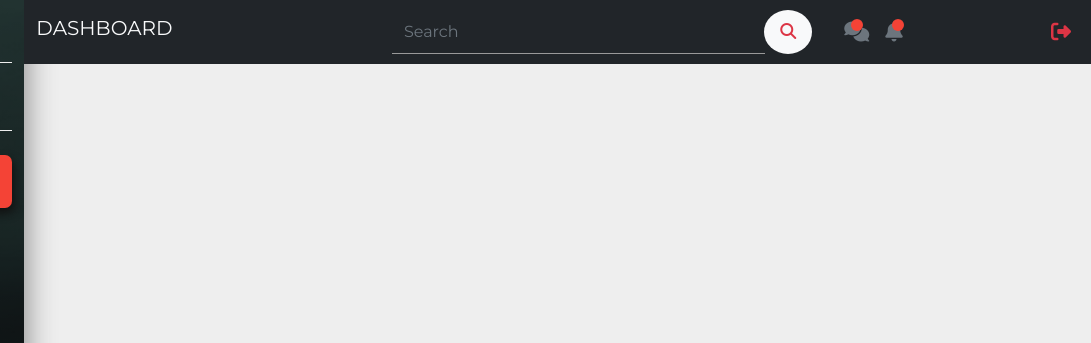
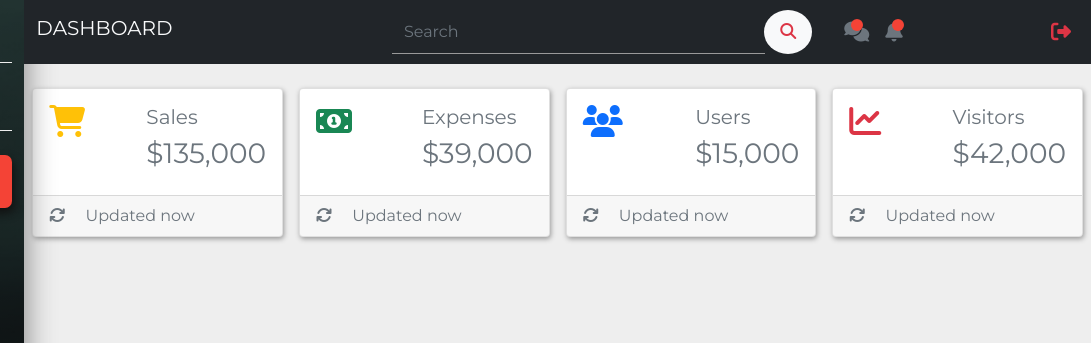
Before and after one commit to RaisaBernardes/admin-dashboard, a plain HTML site: page index.html in a window 1280 px wide. Shown: the top 343 px of the page, 189-1280 px from the left. Drawn offline with nearby package versions, Linux system fonts and the light colour scheme.

Commit message:
cards section done

```diff
--- a/index.html
+++ b/index.html
@@ -19,8 +19,8 @@
   <body>
 
     <!--navbar-->
-    <nav class="navbar navbar-expand-md navbar-light p-0">
-      <button class="navbar-toggler ml-auto bg-light" type="button" data-bs-toggle="collapse" data-bs-target="#myNavbar">
+    <nav class="navbar navbar-expand-md navbar-light p-2">
+      <button class="navbar-toggler ms-auto mb-2 bg-light" type="button" data-bs-toggle="collapse" data-bs-target="#myNavbar">
         <span class="navbar-toggler-icon"></span>
       </button>
       <div class="collapse navbar-collapse" id="myNavbar">
@@ -99,6 +99,91 @@
     <!-- end of modal -->
 
 
+    <!-- cards -->
+    <section>
+      <div class="container-fluid">
+        <div class="row">
+          <div class="col-xl-10 col-lg-9 col-md-8 ms-auto"> <!--ATTENTION ml-auto-->
+            <div class="row pt-md-5 mt-md-3 mb-5">
+              <div class="col-xl-3 col-sm-6 p-2">
+                <div class="card card-common">
+                  <div class="card-body">
+                    <div class="d-flex justify-content-between">
+                      <i class="fas fa-shopping-cart fa-2x text-warning"></i>
+                      <div class="text-right text-secondary">
+                        <h5>Sales</h5>
+                        <h3>$135,000</h3>
+                      </div>
+                    </div>
+                  </div>
+                  <div class="card-footer text-secondary">
+                    <i class="fas fa-sync me-3"></i>
+                    <span>Updated now</span>
+                  </div>
+                </div>
+              </div>
+              <div class="col-xl-3 col-sm-6 p-2">
+                <div class="card card-common">
+                  <div class="card-body">
+                    <div class="d-flex justify-content-between">
+                      <i class="fas fa-money-bill-alt fa-2x text-success"></i>
+                      <div class="text-right text-secondary">
+                        <h5>Expenses</h5>
+                        <h3>$39,000</h3>
+                      </div>
+                    </div>
+                  </div>
+                  <div class="card-footer text-secondary">
+                    <i class="fas fa-sync me-3"></i>
+                    <span>Updated now</span>
+                  </div>
+                </div>
+              </div>
+              <div class="col-xl-3 col-sm-6 p-2">
+                <div class="card card-common">
+                  <div class="card-body">
+                    <div class="d-flex justify-content-between">
+                      <i class="fas fa-users fa-2x text-primary"></i>
+                      <div class="text-right text-secondary">
+                        <h5>Users</h5>
+                        <h3>$15,000</h3>
+                      </div>
+                    </div>
+                  </div>
+                  <div class="card-footer text-secondary">
+                    <i class="fas fa-sync me-3"></i>
+                    <span>Updated now</span>
+                  </div>
+                </div>
+              </div>
+              <div class="col-xl-3 col-sm-6 p-2">
+                <div class="card card-common">
+                  <div class="card-body">
+                    <div class="d-flex justify-content-between">
+                      <i class="fas fa-chart-line fa-2x text-danger"></i>
+                      <div class="text-right text-secondary">
+                        <h5>Visitors</h5>
+                        <h3>$42,000</h3>
+                      </div>
+                    </div>
+                  </div>
+                  <div class="card-footer text-secondary">
+                    <i class="fas fa-sync me-3"></i>
+                    <span>Updated now</span>
+                  </div>
+                </div>
+              </div>
+            </div>
+          </div>
+
+        </div>
+      </div>
+    </section>
+    <!-- end of cards -->
+
+
+
+
     <script src="https://cdn.jsdelivr.net/npm/bootstrap@5.1.3/dist/js/bootstrap.bundle.min.js" integrity="sha384-ka7Sk0Gln4gmtz2MlQnikT1wXgYsOg+OMhuP+IlRH9sENBO0LRn5q+8nbTov4+1p" crossorigin="anonymous"></script>
     <script src="https://cdn.jsdelivr.net/npm/@popperjs/core@2.10.2/dist/umd/popper.min.js" integrity="sha384-7+zCNj/IqJ95wo16oMtfsKbZ9ccEh31eOz1HGyDuCQ6wgnyJNSYdrPa03rtR1zdB" crossorigin="anonymous"></script>
     <script src="https://cdn.jsdelivr.net/npm/bootstrap@5.1.3/dist/js/bootstrap.min.js" integrity="sha384-QJHtvGhmr9XOIpI6YVutG+2QOK9T+ZnN4kzFN1RtK3zEFEIsxhlmWl5/YESvpZ13" crossorigin="anonymous"></script>
--- a/style.css
+++ b/style.css
@@ -86,6 +86,15 @@ body {
         position: static;
     }
 }
+/*end of top nav*/
 
-
-/*end of top nav*/
+/*cards*/
+.card-common{
+    box-shadow: 1px 2px 5px #999;
+    transition: all .4s;
+}
+.card-common:hover{
+    box-shadow: 2px 3px 15px #999;
+    transform: translateY(-1px);
+}
+/*end of cards*/
```
